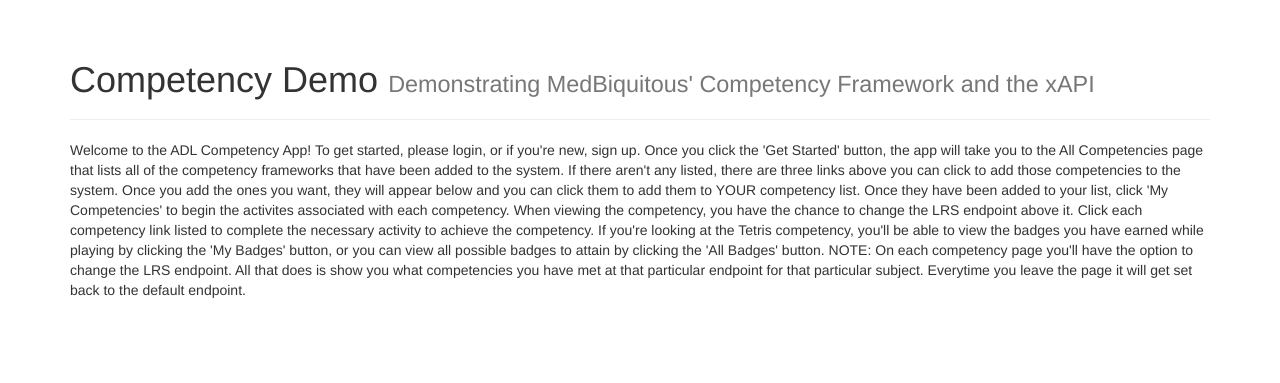
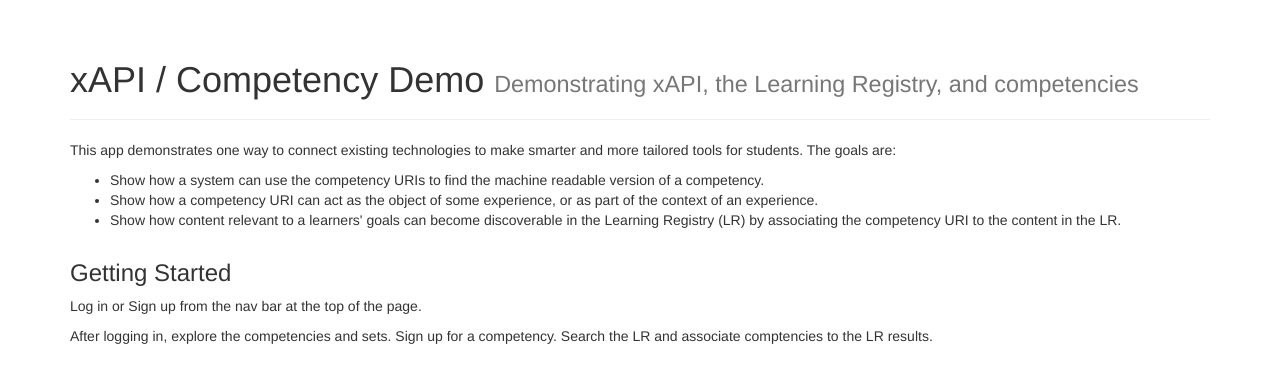
Before and after one commit to adlnet-archive/xci, a Flask app: page / in a window 1280 px wide. Shown: the part 51-434 px from the top of the page. Run offline with Flask 2, Linux system fonts and the light colour scheme; some libraries are stand-ins or nearby versions.

Commit message:
added words to me and home pages

```diff
--- a/xci/templates/home.html
+++ b/xci/templates/home.html
@@ -1,18 +1,18 @@
 {% extends "base.html" %}
 {% block content %}
 <div class="page-header">
-    <h1>Competency Demo <small>Demonstrating MedBiquitous' Competency Framework and the xAPI</small></h1>
+    <h1>xAPI / Competency Demo <small>Demonstrating xAPI, the Learning Registry, and competencies</small></h1>
 </div>
 {% if 'admin' in current_user.roles %}
 <div class="row">
     <div class="col-xs-2">
         <form class="form-inline" role="form" method="post" action="{{ url_for('reset_all') }}">
-            <button type="submit" class="btn btn-danger">Reset All</button>
+            <button type="submit" class="btn btn-danger">Delete All Data in System</button>
         </form>
     </div>
     <div class="col-xs-2">
         <form class="form-inline" role="form" method="post" action="{{ url_for('reset_comps') }}">
-            <button type="submit" class="btn btn-danger">Reset Competencies</button>
+            <button type="submit" class="btn btn-danger">Delete Only the Competencies</button>
         </form>
     </div>
 </div>
@@ -20,7 +20,23 @@
 {% endif %}
 <div class="row">
     <div class="col-xs-12">
-        <p>Welcome to the ADL Competency App! To get started, please login, or if you're new, sign up. Once you click the 'Get Started' button, the app will take you to the All Competencies page that lists all of the competency frameworks that have been added to the system. If there aren't any listed, there are three links above you can click to add those competencies to the system. Once you add the ones you want, they will appear below and you can click them to add them to YOUR competency list. Once they have been added to your list, click 'My Competencies' to begin the activites associated with each competency. When viewing the competency, you have the chance to change the LRS endpoint above it. Click each competency link listed to complete the necessary activity to achieve the competency. If you're looking at the Tetris competency, you'll be able to view the badges you have earned while playing by clicking the 'My Badges' button, or you can view all possible badges to attain by clicking the 'All Badges' button. NOTE: On each competency page you'll have the option to change the LRS endpoint. All that does is show you what competencies you have met at that particular endpoint for that particular subject. Everytime you leave the page it will get set back to the default endpoint.</p>
+        <p>
+        This app demonstrates one way to connect existing technologies to make smarter and more tailored tools for students. The goals are:
+        <ul>
+            <li>Show how a system can use the competency URIs to find the machine readable version of a competency.</li>
+            <li>Show how a competency URI can act as the object of some experience, or as part of the context of an experience.</li>
+            <li>Show how content relevant to a learners' goals can become discoverable in the Learning Registry (LR) by associating the competency URI to the content in the LR.</li>
+        </ul>
+        </p>
+    </div>
+    <div class="col-xs-12">
+        <h3>Getting Started</h3>
+        <p>
+        Log in or Sign up from the nav bar at the top of the page.
+        </p>
+        <p>
+        After logging in, explore the competencies and sets. Sign up for a competency. Search the LR and associate comptencies to the LR results.
+        </p>
     </div>
 </div>
 {% endblock %}
```
Also changed, not shown: xci/templates/me.html (+28 -17 lines).
